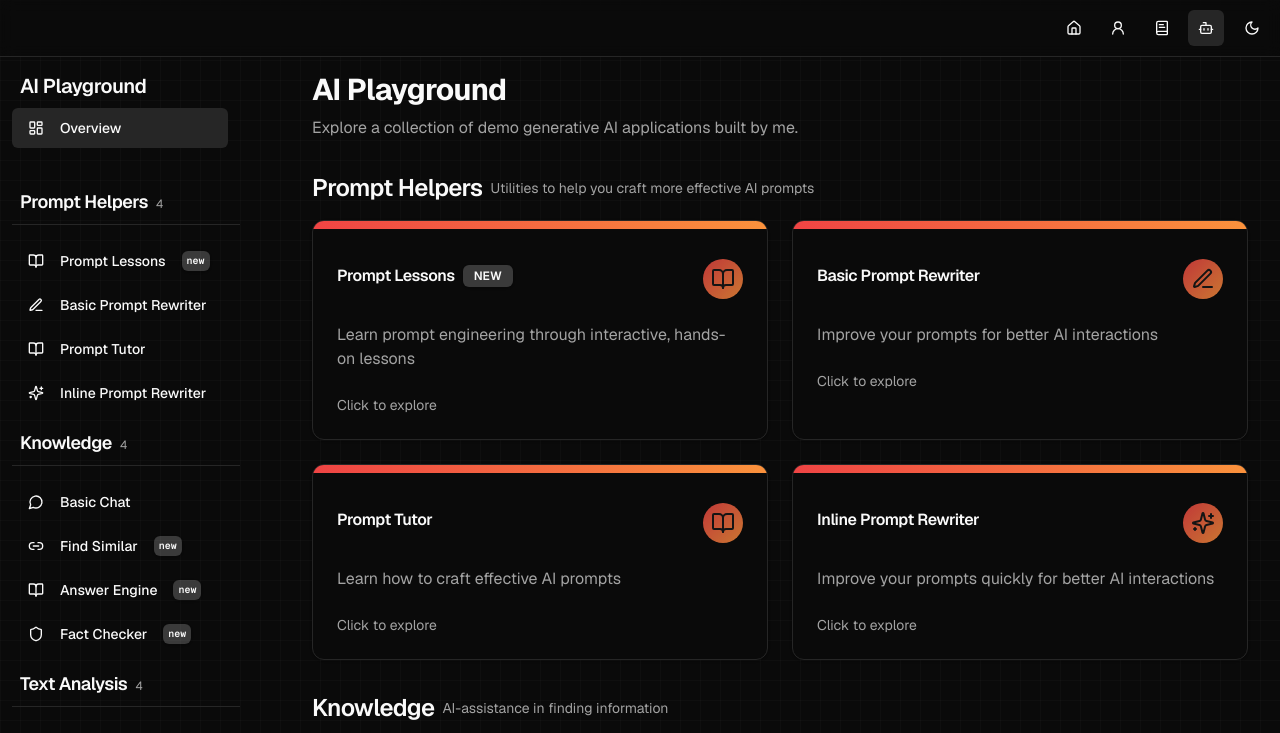
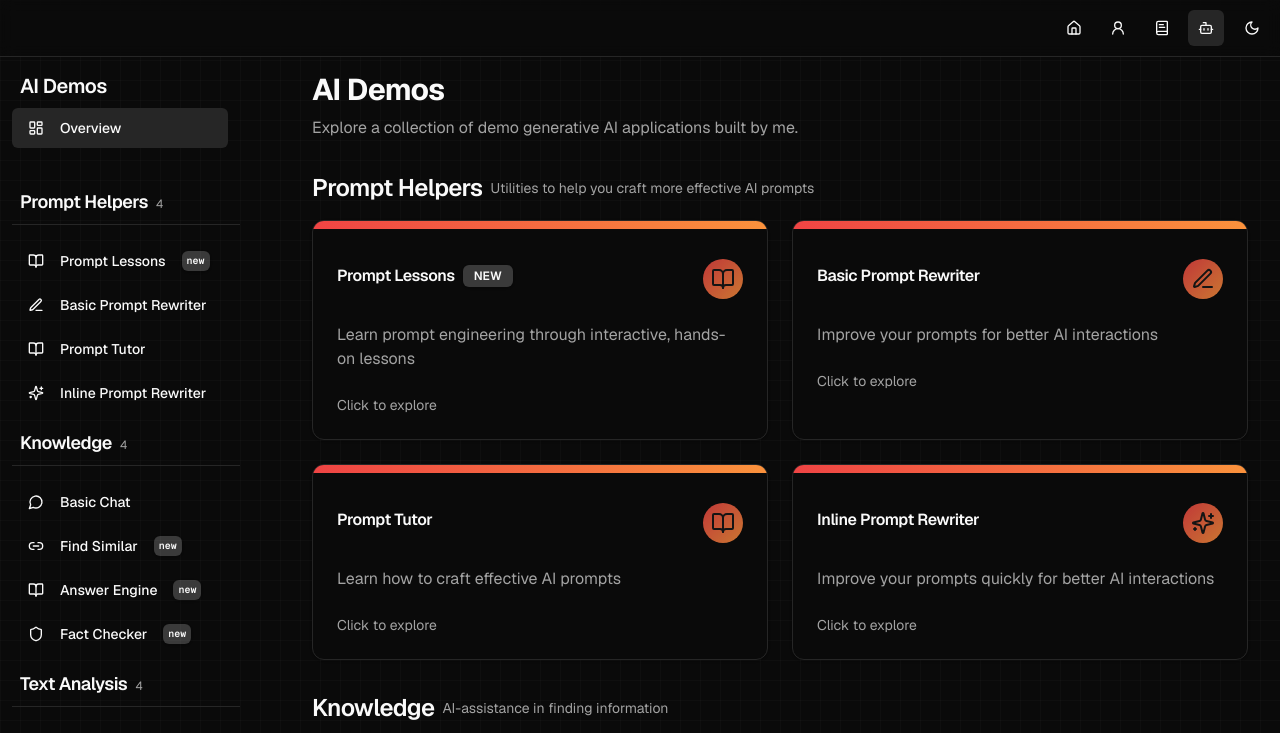
Before and after one commit to mhurhangee/webportfolio, a Next.js app: page /ai in a window 1280 px wide. Shown: the top 733 px of the page. Built offline with nearby package versions, Linux system fonts and the light colour scheme; what @ai-sdk/groq would draw is missing.

Commit message:
swapping playground to demos

```diff
--- a/app/(ai)/ai-apps/accessibility-helper/route.ts
+++ b/app/(ai)/ai-apps/accessibility-helper/route.ts
@@ -84,7 +84,6 @@ async function handler(req: NextRequest) {
         temperature: APP_CONFIG.temperature,
         maxTokens: 1000, // Smaller token limit for summary
       });
-      console.log('Summary result:', JSON.stringify(summaryResult.object, null, 2));
 
       // Step 2: Generate the detailed feedback
       logger.info('Generating detailed feedback', { ...requestContext });
@@ -96,7 +95,6 @@ async function handler(req: NextRequest) {
         temperature: APP_CONFIG.temperature,
         maxTokens: APP_CONFIG.maxTokens,
       });
-      console.log('Feedback result length:', feedbackResult.object.feedback.length);
 
       // Combine the results
       const combinedResult = {
--- a/app/(ai)/ai/[slug]/page.tsx
+++ b/app/(ai)/ai/[slug]/page.tsx
@@ -1,5 +1,5 @@
 import React from 'react';
-import { getToolBySlug } from '@/app/(ai)/lib/playground-config';
+import { getToolBySlug } from '@/app/(ai)/lib/demos-config';
 import { notFound } from 'next/navigation';
 import dynamic from 'next/dynamic';
 
--- a/app/(ai)/ai/page.tsx
+++ b/app/(ai)/ai/page.tsx
@@ -12,10 +12,10 @@ import {
 } from '@/components/ui/card';
 import { Badge } from '@/components/ui/badge';
 import { container, item } from '@/lib/animation';
-import { aiCategories } from '@/app/(ai)/lib/playground-config';
+import { aiCategories } from '@/app/(ai)/lib/demos-config';
 import { ArrowRight } from 'lucide-react';
 
-export default function AIPlayground() {
+export default function AIDemos() {
   return (
     <motion.div
       variants={container}
@@ -24,7 +24,7 @@ export default function AIPlayground() {
       className="space-y-8 w-full"
     >
       <motion.div variants={item} className="space-y-2">
-        <h1 className="text-3xl font-bold tracking-tight">AI Playground</h1>
+        <h1 className="text-3xl font-bold tracking-tight">AI Demos</h1>
         <p className="text-muted-foreground">
           Explore a collection of demo generative AI applications built by me.
         </p>
--- a/app/(ai)/api/ai/[tool]/route.ts
+++ b/app/(ai)/api/ai/[tool]/route.ts
@@ -1,5 +1,5 @@
 import { NextRequest, NextResponse } from 'next/server';
-import { getToolBySlug } from '@/app/(ai)/lib/playground-config';
+import { getToolBySlug } from '@/app/(ai)/lib/demos-config';
 
 export const runtime = 'edge';
 export const maxDuration = 60;
--- a/app/(ai)/components/sidebar.tsx
+++ b/app/(ai)/components/sidebar.tsx
@@ -6,8 +6,8 @@ import { cn } from '@/lib/utils';
 import { Button } from '@/components/ui/button';
 import { ScrollArea } from '@/components/ui/scroll-area';
 import { Badge } from '@/components/ui/badge';
-import { LayoutDashboard, Sparkles } from 'lucide-react';
-import { aiCategories, getAppByHref } from '@/app/(ai)/lib/playground-config';
+import { LayoutDashboard } from 'lucide-react';
+import { aiCategories } from '@/app/(ai)/lib/demos-config';
 import React from 'react';
 
 interface SidebarProps extends React.HTMLAttributes<HTMLDivElement> {}
@@ -20,7 +20,7 @@ export function Sidebar({ className, ...props }: SidebarProps) {
       <div className="space-y-6 py-4">
         <div className="px-3 py-2">
           <div className="flex items-center px-2 mb-2">
-            <h2 className="text-xl font-semibold tracking-tight">AI Playground</h2>
+            <h2 className="text-xl font-semibold tracking-tight">AI Demos</h2>
           </div>
           <div className="space-y-1">
             <Button
--- a/app/page.tsx
+++ b/app/page.tsx
@@ -57,7 +57,7 @@ export default function Home() {
                 className="w-full text-base sm:text-lg px-4 sm:px-8 py-5 sm:py-6 space-x-2"
               >
                 <Bot className="h-4 w-4 sm:h-5 sm:w-5" />
-                <span>AI Playground</span>
+                <span>AI Demos</span>
               </Button>
             </Link>
 
--- a/components/footer.tsx
+++ b/components/footer.tsx
@@ -45,7 +45,7 @@ const footerLinks = [
   },
   {
     href: '/ai',
-    label: 'AI Playground',
+    label: 'AI Demos',
   },
 ];
 
--- a/components/main-nav.tsx
+++ b/components/main-nav.tsx
@@ -58,7 +58,7 @@ const navItems = [
   {
     href: '/ai',
     icon: <Bot className="h-4 w-4" />,
-    label: 'AI Playground',
+    label: 'AI Demos',
   },
 ];
 
```
Also changed, not shown: app/(aboutme)/components/mehero.tsx (+0 -18 lines), app/(ai)/ai-apps/accessibility-helper/app.tsx (+6 -19 lines), app/(ai)/lib/demos-config.tsx (renamed from app/(ai)/lib/playground-config.tsx).
